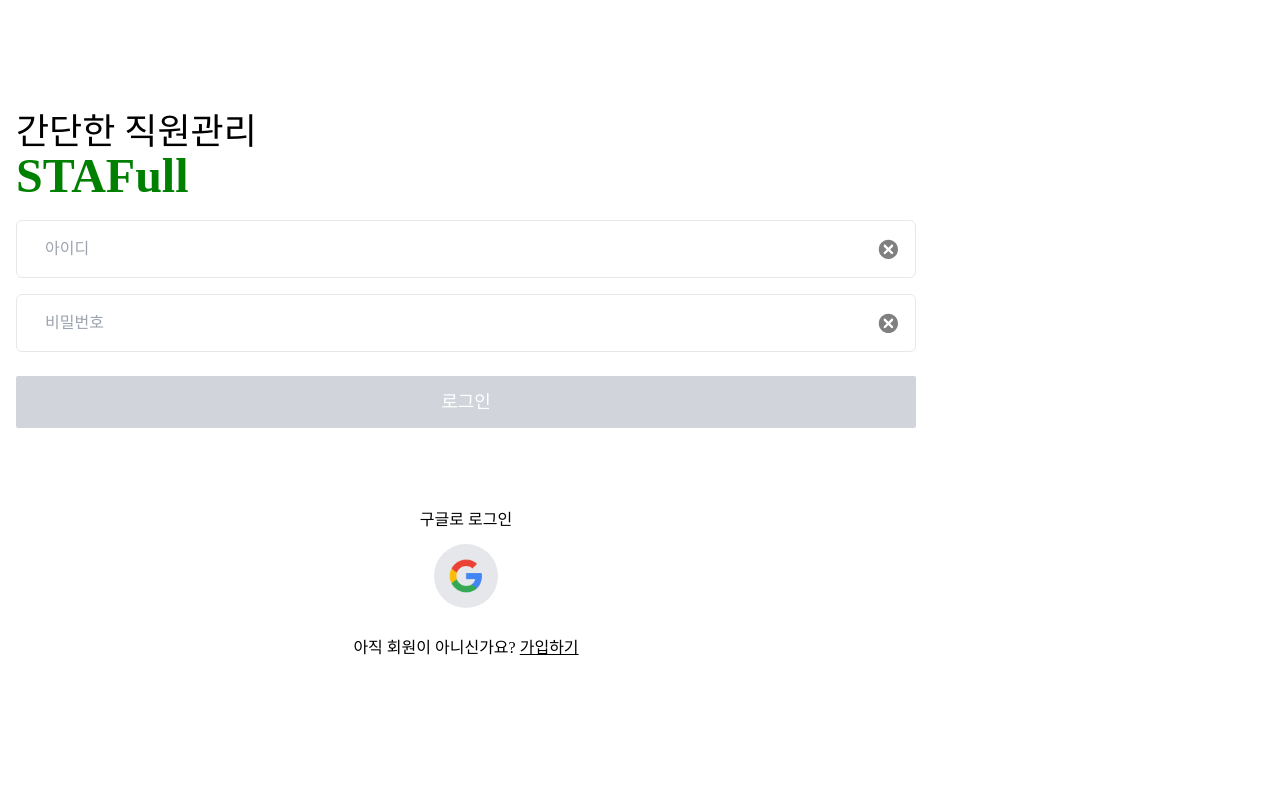
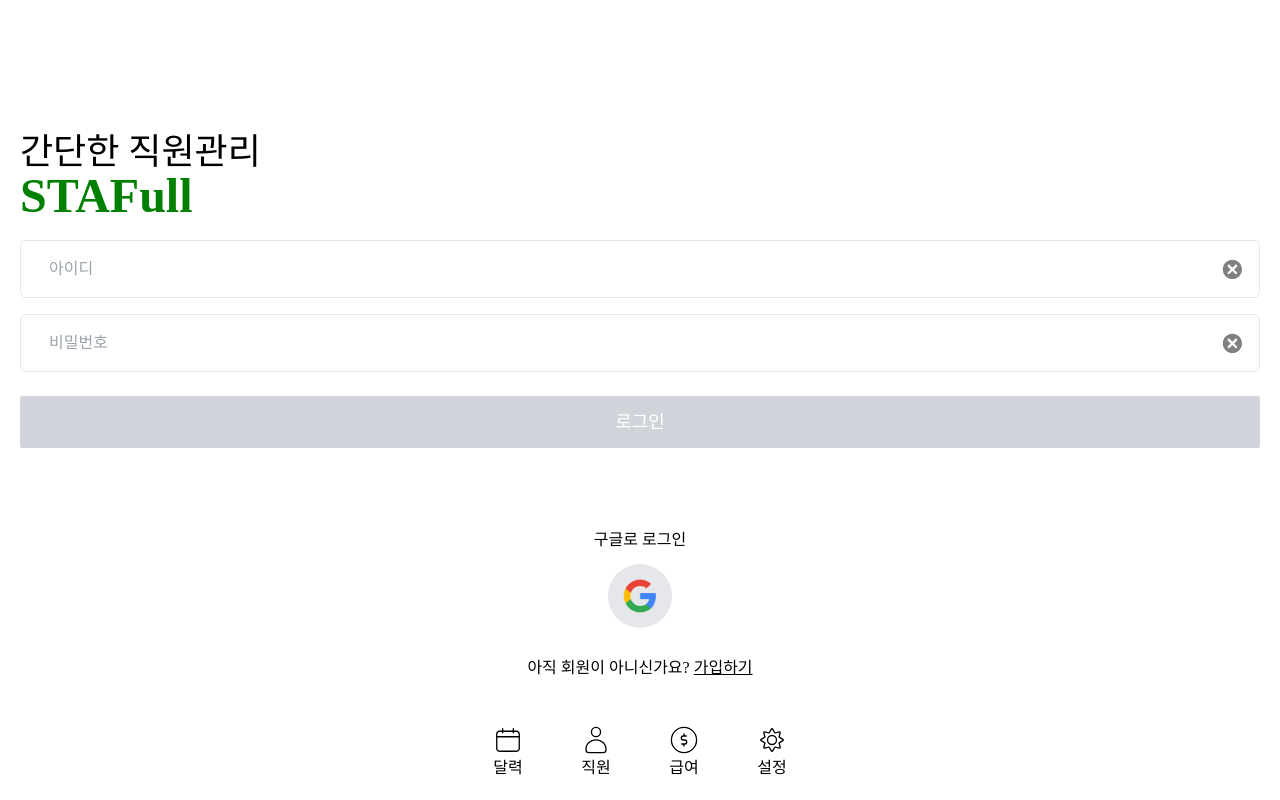
Before and after one commit to nara9709/stafull_front, a React (Create React App) app: page /login in a window 1280 px wide. Built offline with nearby package versions, Linux system fonts and the light colour scheme; a web font is replaced by a local one.

Commit message:
Add Navigation

```diff
--- a/src/App.jsx
+++ b/src/App.jsx
@@ -8,6 +8,7 @@ import Staff from "./components/staff/Staff";
 import Wage from "./components/wage/Wage";
 import Setting from "./components/setting/Setting";
 import Signup from "./components/signup/Signup";
+import Nav from "./components/nav/Nav";
 
 function App() {
   useEffect(() => {});
@@ -28,6 +29,7 @@ function App() {
           </Route>
         </Routes>
       </BrowserRouter>
+      <Nav />
     </main>
   );
 }
--- a/src/components/login/login.jsx
+++ b/src/components/login/login.jsx
@@ -1,9 +1,9 @@
-import React, { useState } from "react";
+import React, { useEffect, useState } from "react";
 import { useAuth } from "../../contexts/AuthContext";
 import { useTranslation } from "react-i18next";
 import Button from "../UI/Button";
 import googleLogo from "../../images/google_logo.png";
-import { Link } from "react-router-dom";
+import { Link, useNavigate } from "react-router-dom";
 import Input from "../UI/Input";
 
 const Login = () => {
@@ -11,14 +11,20 @@ const Login = () => {
   const { t } = useTranslation();
   const [id, setId] = useState();
   const [password, setPassword] = useState();
+  const navigation = useNavigate();
 
   console.log(user);
   console.log(id, password);
 
+  useEffect(() => {
+    if (user) {
+      navigation("/");
+    }
+  }, [user]);
   return (
     <>
       {" "}
-      <section>
+      <section className=" absolute top-0 bg-white w-full p-5">
         <h1 className="text-4xl font-light text-left mt-28">
           {t("loginLine")}
           <div className=" font-bold text-5xl text-[green]">STAFull</div>
--- /dev/null
+++ b/src/components/nav/Nav.jsx
@@ -0,0 +1,32 @@
+import React from "react";
+import { useTranslation } from "react-i18next";
+import { CiCalendar } from "react-icons/ci";
+import { CiUser } from "react-icons/ci";
+import { CiDollar } from "react-icons/ci";
+import { CiSun } from "react-icons/ci";
+
+const Nav = (props) => {
+  const { t } = useTranslation();
+  return (
+    <section className="p-5 flex flex-row gap-14 bg-white absolute bottom-0 left-0 w-full">
+      <div className="flex flex-col justify-center items-center">
+        <CiCalendar size={"2rem"} />
+        <span>{t("calendar")}</span>
+      </div>
+      <div className="flex flex-col justify-center items-center">
+        <CiUser size={"2rem"} />
+        <span>{t("staff")}</span>
+      </div>
+      <div className="flex flex-col justify-center items-center">
+        <CiDollar size={"2rem"} />
+        <span>{t("wage")}</span>
+      </div>
+      <div className="flex flex-col justify-center items-center">
+        <CiSun size={"2rem"} />
+        <span>{t("settings")}</span>
+      </div>
+    </section>
+  );
+};
+
+export default Nav;
--- a/src/components/signup/Signup.jsx
+++ b/src/components/signup/Signup.jsx
@@ -119,11 +119,11 @@ const Signup = (props) => {
 
   const { t } = useTranslation();
   return (
-    <section>
+    <section className=" absolute top-0 bg-white w-full p-5">
       <h1 className=" text-3xl mt-10 text-left">{t("signup")}</h1>
       <p className="mt-5 mb-2 text-left text-s">{t("userInfo")}</p>
       <div className="flex gap-2">
-        <div className="flex border-[1px] rounded-md px-3 py-2 justify-between items-center ">
+        <div className="flex border-[1px] rounded-md px-3 py-2 w-[70%] justify-between items-center ">
           <input
             type={"text"}
             placeholder={`${t("id")}`}
@@ -132,7 +132,6 @@ const Signup = (props) => {
             name="id"
             iserror={errorId}
             errormessage={t("usedId")}
-            className="outline-none "
           />
 
           <TiDelete
--- a/src/index.css
+++ b/src/index.css
@@ -9,7 +9,8 @@
 
 body {
   margin: 0;
-  padding: 0 1rem;
+  padding: 0;
+  box-sizing: border-box;
   font-family: "Pretendard";
 }
 
```
